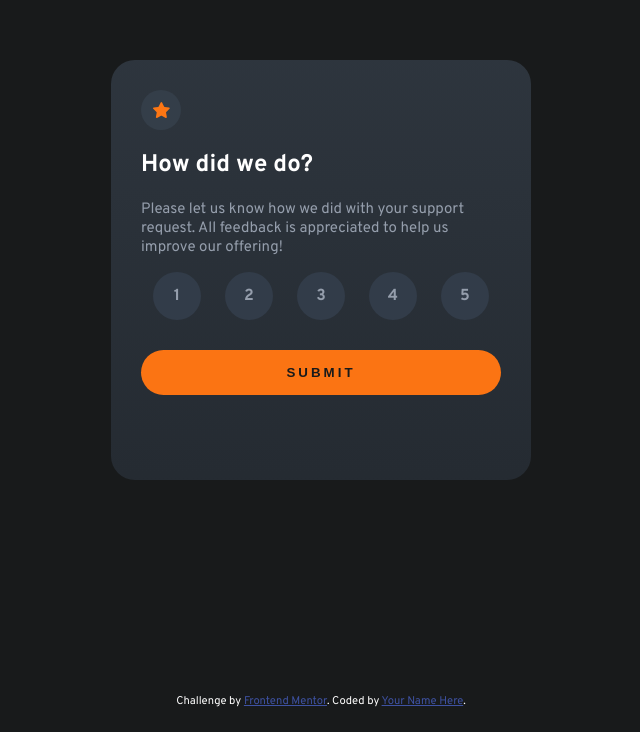
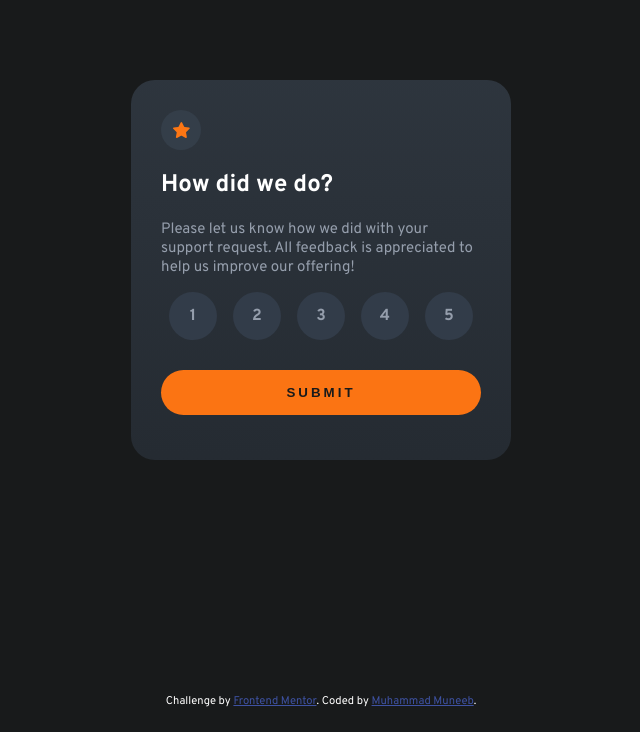
Before and after one commit to mmuneeb1000/interactive-rating-component-main, a website: page index.html in a window 1280 px wide. Shown: the part 130-862 px from the top of the page, without its empty margins (319-959 px from the left). Drawn offline with Linux system fonts and the light colour scheme.

Commit message:
desing cleanup

```diff
--- a/index.html
+++ b/index.html
@@ -86,7 +86,7 @@
     <footer class="attribution">
       Challenge by
       <a href="https://www.frontendmentor.io?ref=challenge">Frontend Mentor</a>.
-      Coded by <a href="#">Your Name Here</a>.
+      Coded by <a href="#">Muhammad Muneeb</a>.
     </footer>
     <script src="js/main.js"></script>
   </body>
--- a/scss/layout/_container.scss
+++ b/scss/layout/_container.scss
@@ -1,7 +1,7 @@
 @use "../utils/variables" as v;
 .rating-container {
-  width: 420px;
-  height: 420px;
+  width: 380px;
+  height: 380px;
   padding: 30px;
   margin: auto;
   background: linear-gradient(to bottom, lighten(v.$card-clr, 4%), v.$card-clr);
@@ -16,7 +16,7 @@
   justify-content: center;
 }
 .result-container {
-  width: 420px;
+  width: 380px;
   height: 380px;
   padding: 24px;
   margin: auto;
```
Also changed, not shown: css/main.css.
